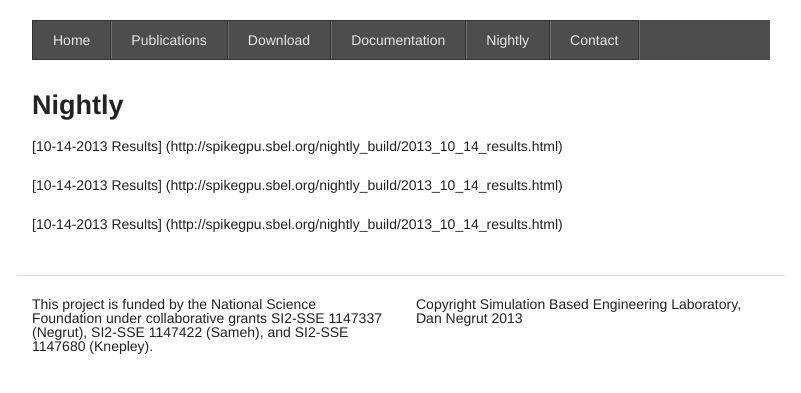
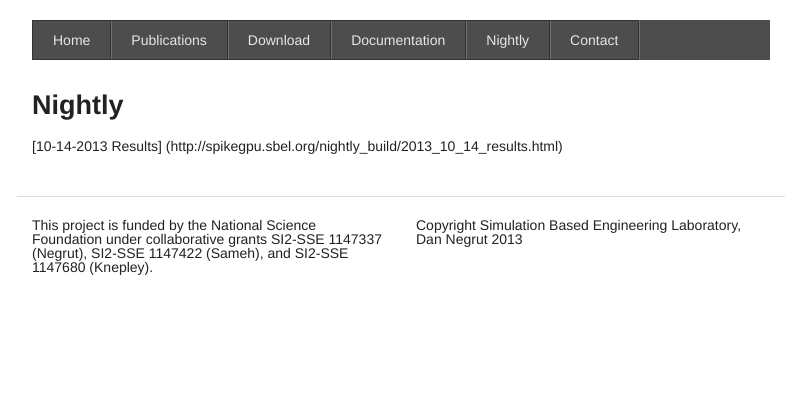
Before and after one commit to spikegpu/spikegpu.github.io, a Jekyll site: the page built from nightly_build/index.md, in a window 1280 px wide. Shown: the top 393 px of the page, without its empty margins (239-1040 px from the left). Built offline with Jekyll 4.4.1, drawn with Linux system fonts in a browser that asks for light colours; Markdown is read by kramdown in place of the engine named in the settings.

Commit message:
Clear redundancy

```diff
--- a/nightly_build/index.md
+++ b/nightly_build/index.md
@@ -7,7 +7,3 @@ title: Nightly
 
 
 [10-14-2013 Results] (http://spikegpu.sbel.org/nightly_build/2013_10_14_results.html)
-
-[10-14-2013 Results] (http://spikegpu.sbel.org/nightly_build/2013_10_14_results.html)
-
-[10-14-2013 Results] (http://spikegpu.sbel.org/nightly_build/2013_10_14_results.html)
```
